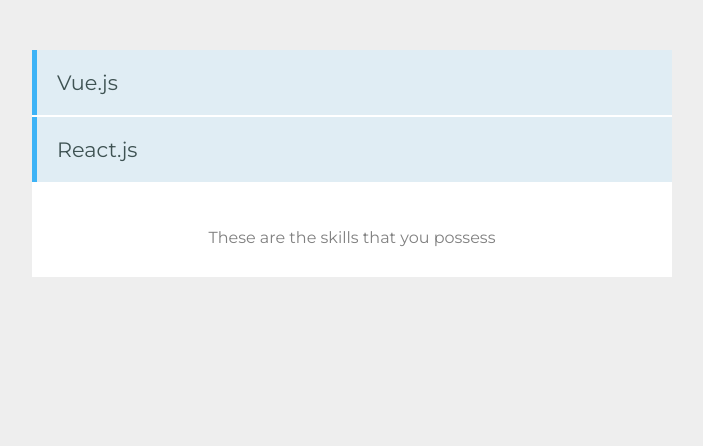
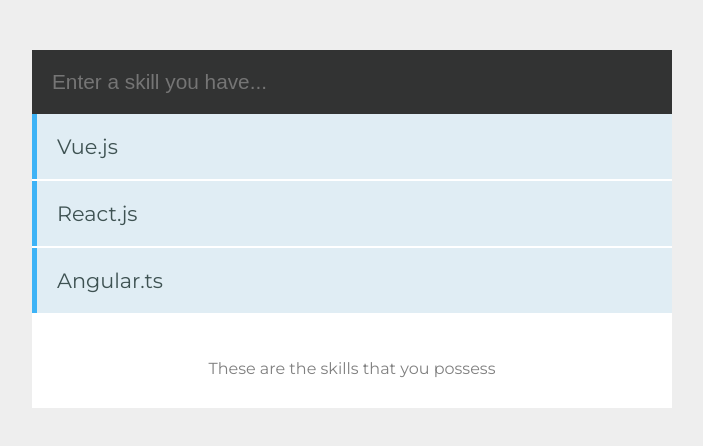
Before and after one commit to RedaMeziouni/Skills-List-vuejs, a Vue app: page / in a window 1280 px wide. Shown: the top 446 px of the page, without its empty margins (288-991 px from the left). Built offline with nearby package versions, Linux system fonts and the light colour scheme; a small style sheet from the web is missing.

Commit message:
Insert Skills

```diff
--- a/src/components/Skills.vue
+++ b/src/components/Skills.vue
@@ -3,6 +3,11 @@
   <div class="hello">
 
     <div class="holder">
+      <form @submit.prevent="addSkill">
+        <input type="text" placeholder="Enter a skill you have..." v-model="skill">
+
+      </form>
+
       <ul>
         <li v-for="(data, index) in skills" :key='index'> {{ data.skill }} </li>
       </ul>
@@ -20,13 +25,18 @@
   name: 'Skills',
   data() {
     return {
+      skill: '',
       skills: [
         {"skill": "Vue.js"},
-        {"skill": "React.js"}
+        {"skill": "React.js"},
+        {"skill": "Angular.ts"},
       ],
-      bgColor: 'yellow',
-      bgWidth: '100%',
-      bgHeight: '30px',
+    }
+  },
+  methods: {
+    addSKill() {
+          this.skills.push({skill: this.skill})
+          this.skill = '';
 
     }
   }
```
